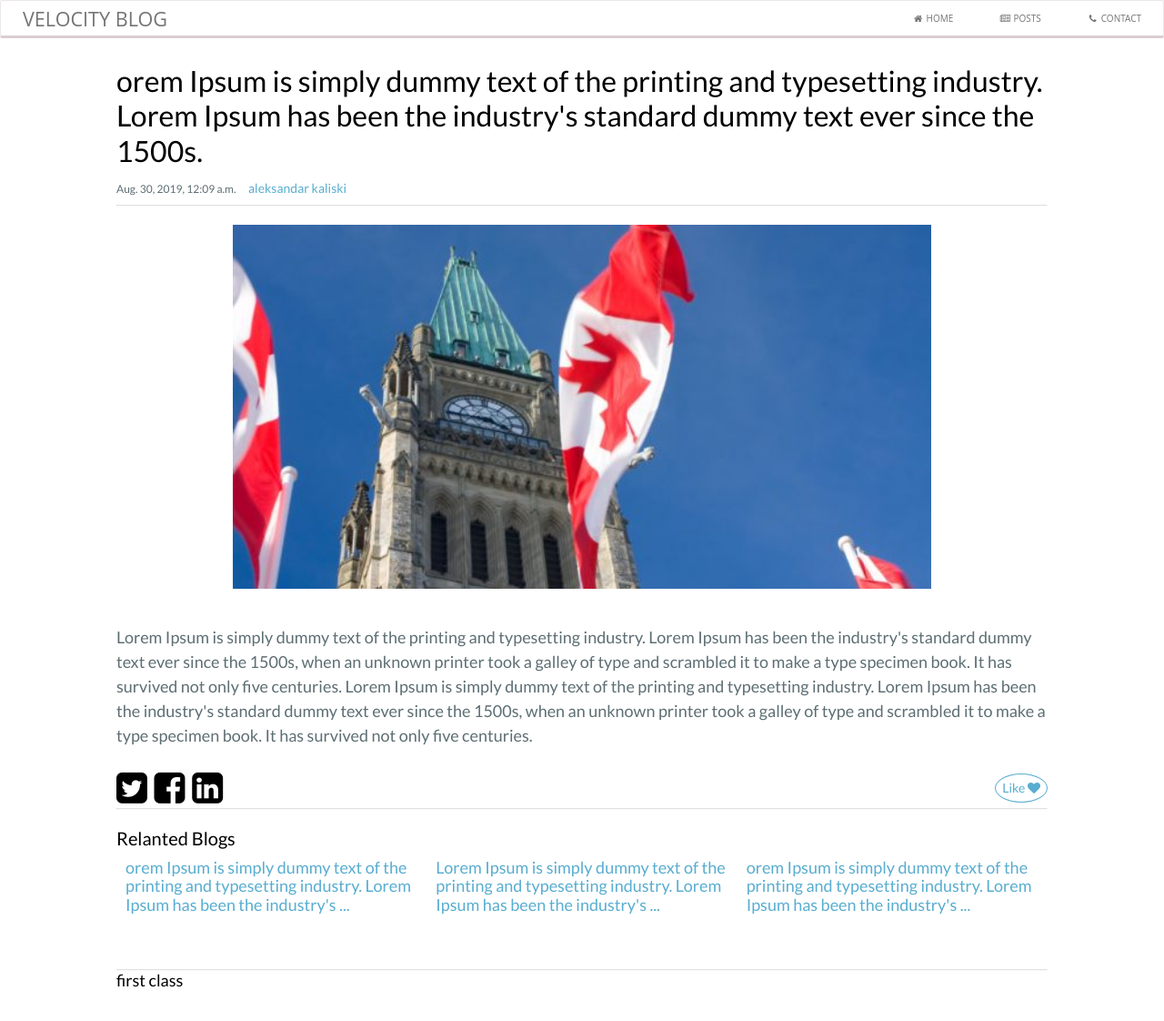
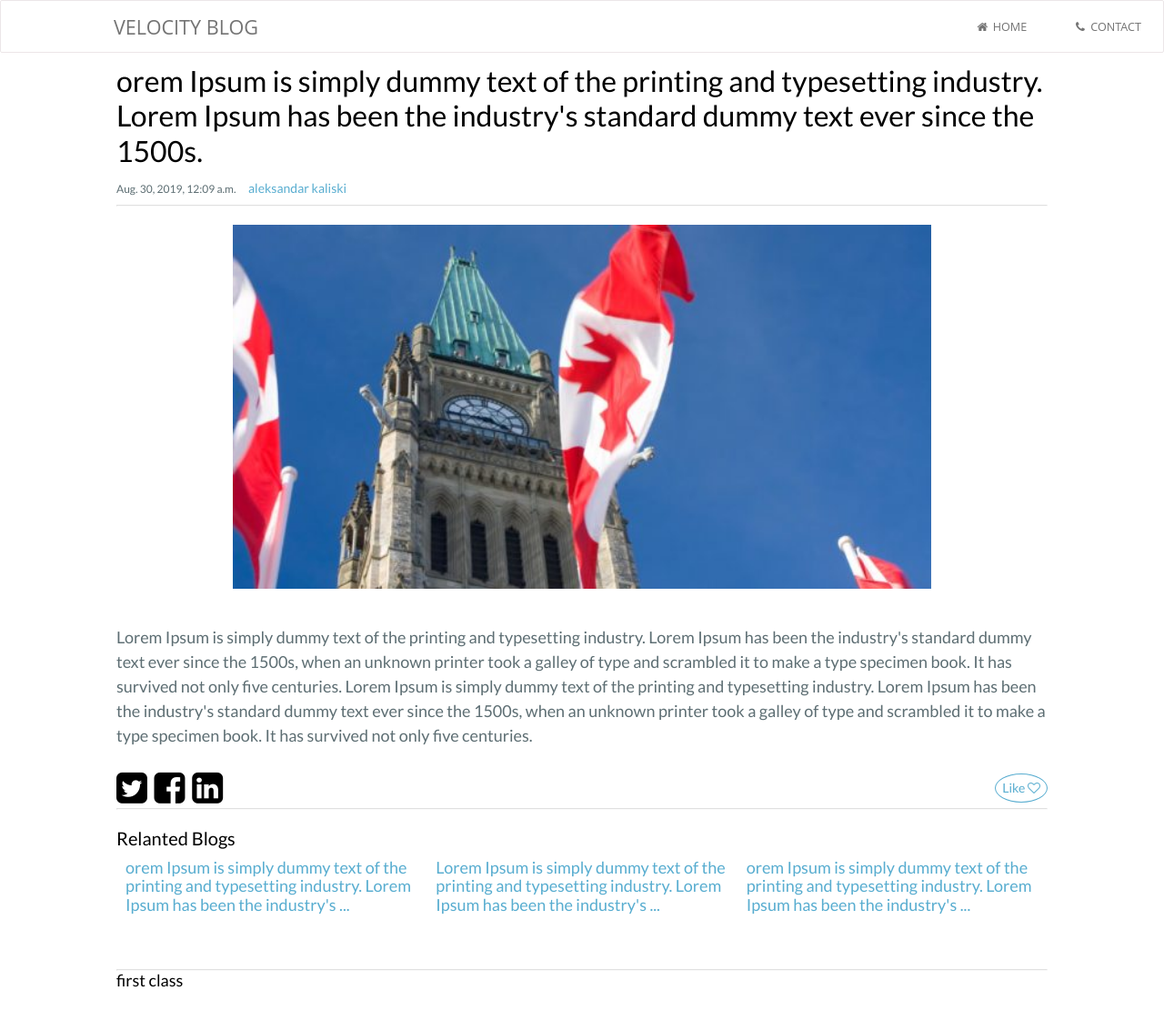
Before and after one commit to maestroDever/django-cycle-app, a Django app: page /blog/1/ in a window 1280 px wide. Shown: the top 1122 px of the page at 91% size. Run offline with Django 3.2, Linux system fonts and the light colour scheme; data comes from the database, SQL or seed files in the repository; both versions use the stored data as it was after the commit; some libraries are stand-ins or nearby versions.

Commit message:
like button

```diff
--- a/blog/templates/detail.html
+++ b/blog/templates/detail.html
@@ -87,6 +87,7 @@
 </style>
 <main class="transaction-page">
     {% include 'menu.html' %}
+    {% csrf_token %}
     <section class="inner-wrap">
         <div class="page-container">
           <div class="container main-content">
@@ -104,7 +105,7 @@
               <a href=""><i class="fa fa-twitter-square" aria-hidden="true"></i></a>
               <a href=""><i class="fa fa-facebook-square" aria-hidden="true"></i></a>
               <a href=""><i class="fa fa-linkedin-square" aria-hidden="true"></i></a>
-              <a href="" class="like-btn">Like <i class="fa fa-heart" aria-hidden="true"></i></a>
+              <a href="#" data-id='{{blog.id}}' class="like-btn unlike">Like <i class="fa fa-heart-o" aria-hidden="true"></i></a>
             </div>
             <hr class="divider">
             <h5 style="margin-top: 20px;">Relanted Blogs</h5>
@@ -125,7 +126,25 @@
 </main>
 <script>
   $('.related a').truncateTeasers({height: 70});
+  $('.like-btn').on('click', function () {
+    $('.like-btn > i').hasClass('fa-heart') ?
+    $('.like-btn > i').addClass('fa-heart-o').removeClass('fa-heart') :
+    $('.like-btn > i').removeClass('fa-heart-o').addClass('fa-heart')
 
+    const csrftoken = $("[name=csrfmiddlewaretoken]").val();
+
+    $.ajax({
+      url: '/blog/',
+      type: 'post',
+      headers: { "X-CSRFToken": csrftoken },
+      data: { id: $(this).data('id'), like: $('.like-btn > i').hasClass('fa-heart') ? true : false },
+      success: function (res) {
+        console.log(res)
+      }, error: function (res) {
+        console.log(res)
+      }
+    })
+  })
 
 </script>
 {% endblock content %}
--- a/blog/templates/menu.html
+++ b/blog/templates/menu.html
@@ -2,7 +2,7 @@
 #cssmenu {
     font-family: "Open Sans", "Helvetica Neue", Helvetica, Arial, Sans-Serif;
     font-size: 10px;
-    line-height: 15px;
+    line-height: 33px;
     text-transform: uppercase;
     text-align: left;
     z-index: 9999;
@@ -19,7 +19,6 @@
     margin: 0;
     background: #ffffff;
     border: 1px solid #ece6e8;
-    border-bottom: 3px solid #d9ced2;
     -webkit-border-radius: 2px;
     -moz-border-radius: 2px;
     -o-border-radius: 2px;
@@ -28,11 +27,13 @@
 #cssmenu > ul li#header-tab {
     float: left;
     font-size: 1.2rem;
+    margin-left: 100px;
 }
 #cssmenu > ul li {
     display: inline-block;
     *display: inline;
     zoom: 1;
+    font-size: 0.7rem;
 }
 #cssmenu > ul li a {
     display: block;
@@ -44,9 +45,8 @@
 </style>
 <div id="cssmenu">
   <ul>
-    <li id="header-tab"><a href="#">Velocity Blog</a></li>
-    <li class="active"><a href="#"><span><i class="fa fa-fw fa-home"></i> Home</span></a></li>
-    <li><a href="/blog"><span><i class="fa fa-fw fa-newspaper-o"></i> Posts</span></a></li>
+    <li id="header-tab"><a href="/blog">Velocity Blog</a></li>
+    <li class="active"><a href="/blog"><span><i class="fa fa-fw fa-home"></i> Home</span></a></li>
     <li><a href="/blog/contact"><span><i class="fa fa-fw fa-phone"></i> Contact</span></a></li>
   </ul>
 </div>
--- a/blog/views.py
+++ b/blog/views.py
@@ -1,9 +1,21 @@
 from django.shortcuts import render, get_object_or_404
 from blog.models import Blog, Category
+from django.http import HttpResponse, JsonResponse
 # Create your views here.
 
 def index(request):
   template_name = "index.html"
+
+  if request.is_ajax():
+    is_liked = request.POST.get('like')
+    id = request.POST.get('id')
+    X = Blog.objects.get(id=id)
+    if is_liked == 'true':
+      X.favorite += 1
+    else:
+      X.favorite -= 1
+    X.save()
+    return JsonResponse({'message' : 'success'})
   blogs = Blog.objects.all()
   context = {
       "blogs": blogs
```
Also changed, not shown: db.sqlite3.
